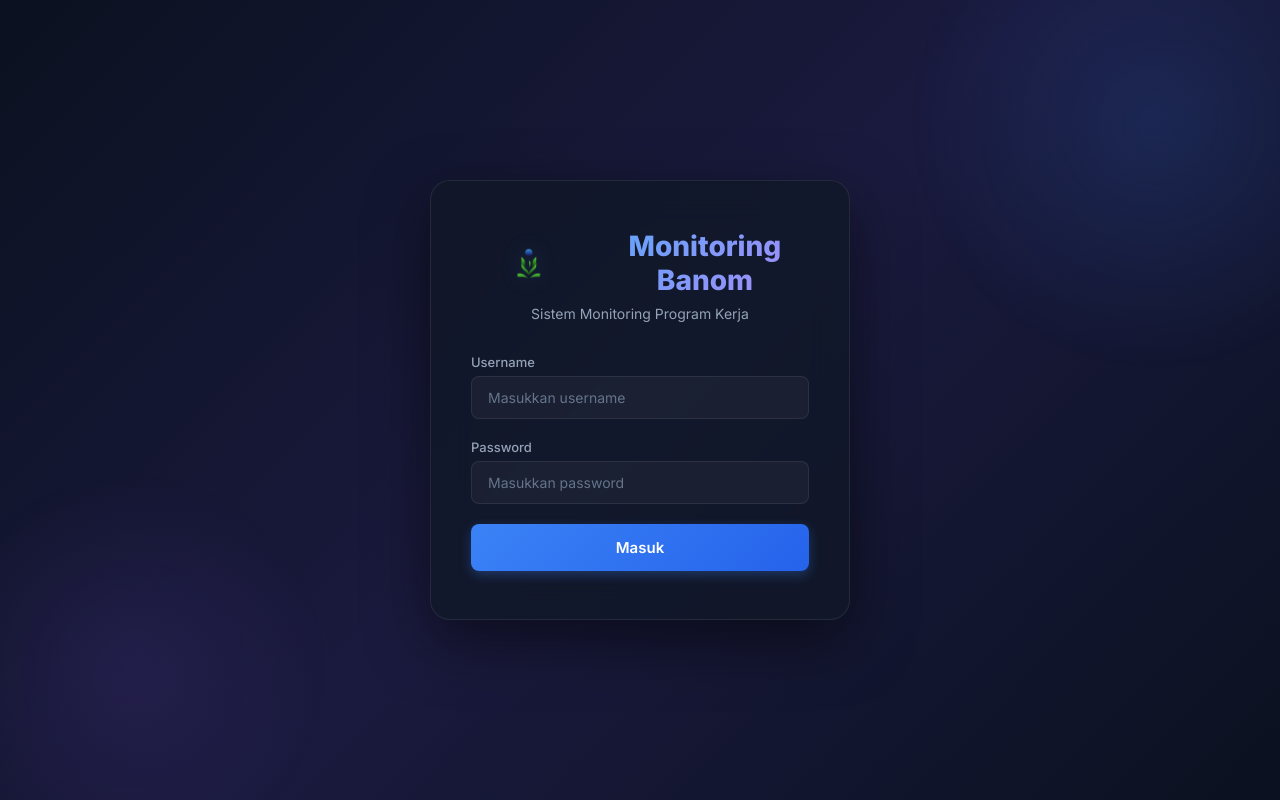
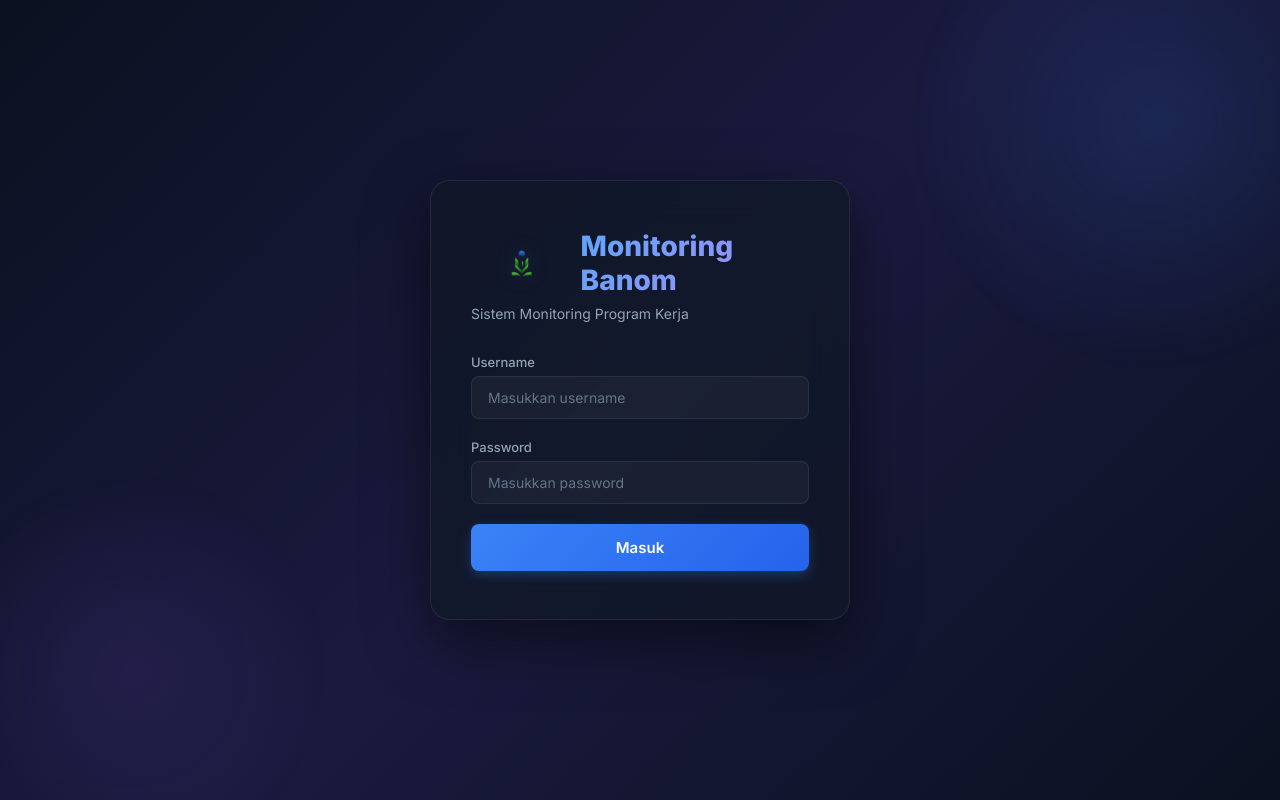
Before and after one commit to fana-bae/monitoring-banom, a website: page public/index.html in a window 1280 px wide. Drawn offline with Linux system fonts and the light colour scheme; no server answers.

Commit message:
Left-align logo and text and reduce gap

```diff
--- a/public/styles.css
+++ b/public/styles.css
@@ -113,15 +113,15 @@ body {
 }
 
 .login-logo {
-  text-align: center;
+  text-align: left;
   margin-bottom: 32px;
 }
 
 .logo-container {
   display: flex;
   align-items: center;
-  justify-content: center;
-  gap: 16px;
+  justify-content: flex-start;
+  gap: 10px;
   margin-bottom: 8px;
 }
 
@@ -140,7 +140,7 @@ body {
 }
 
 .login-logo-img {
-  height: 64px;
+  height: 56px;
   width: auto;
   filter: drop-shadow(0 0 10px rgba(59, 130, 246, 0.2));
 }
@@ -287,7 +287,7 @@ body {
 .logo-container-sm {
   display: flex;
   align-items: center;
-  gap: 10px;
+  gap: 8px;
   margin-bottom: 4px;
 }
 
```
